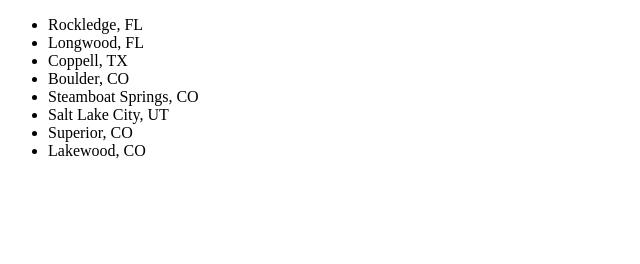
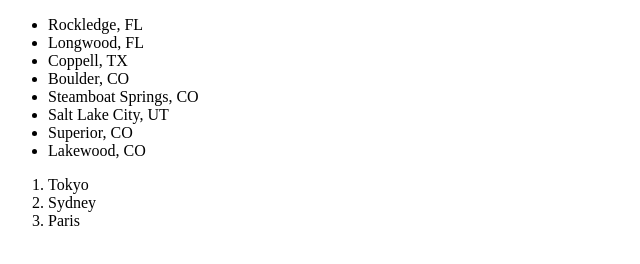
Before and after one commit to jcasey214/tablepractice, a plain HTML site: page index.html in a window 1280 px wide. Shown: the whole page, without its empty margins (0-640 px from the left). Drawn offline with Linux system fonts and the light colour scheme.

Commit message:
Add list of cities I'd like to visit

```diff
--- a/index.html
+++ b/index.html
@@ -31,5 +31,16 @@
         Lakewood, CO
       </li>
     </ul>
+    <ol>
+      <li>
+        Tokyo
+      </li>
+      <li>
+        Sydney
+      </li>
+      <li>
+        Paris
+      </li>
+    </ol>
   </body>
 </html>
```
